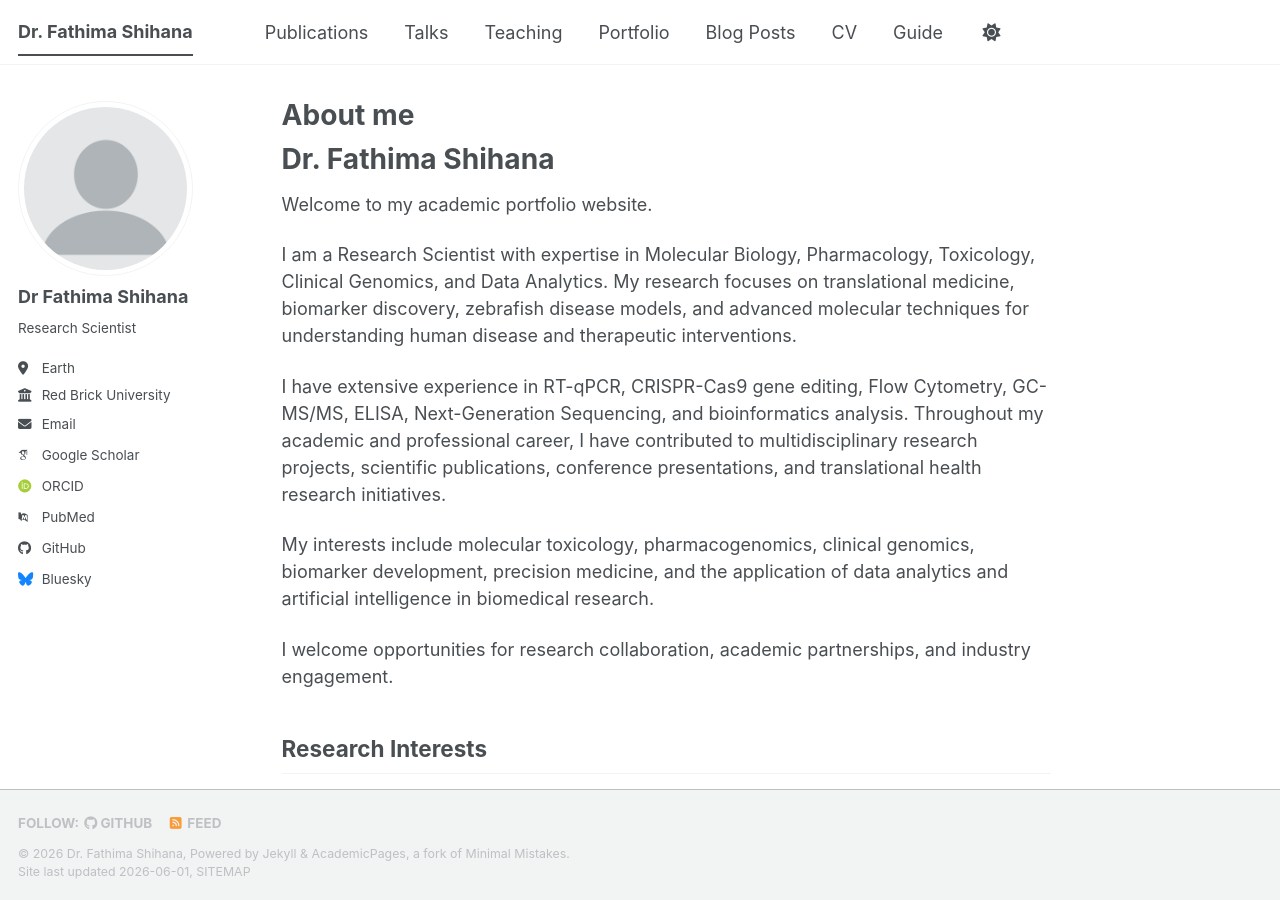
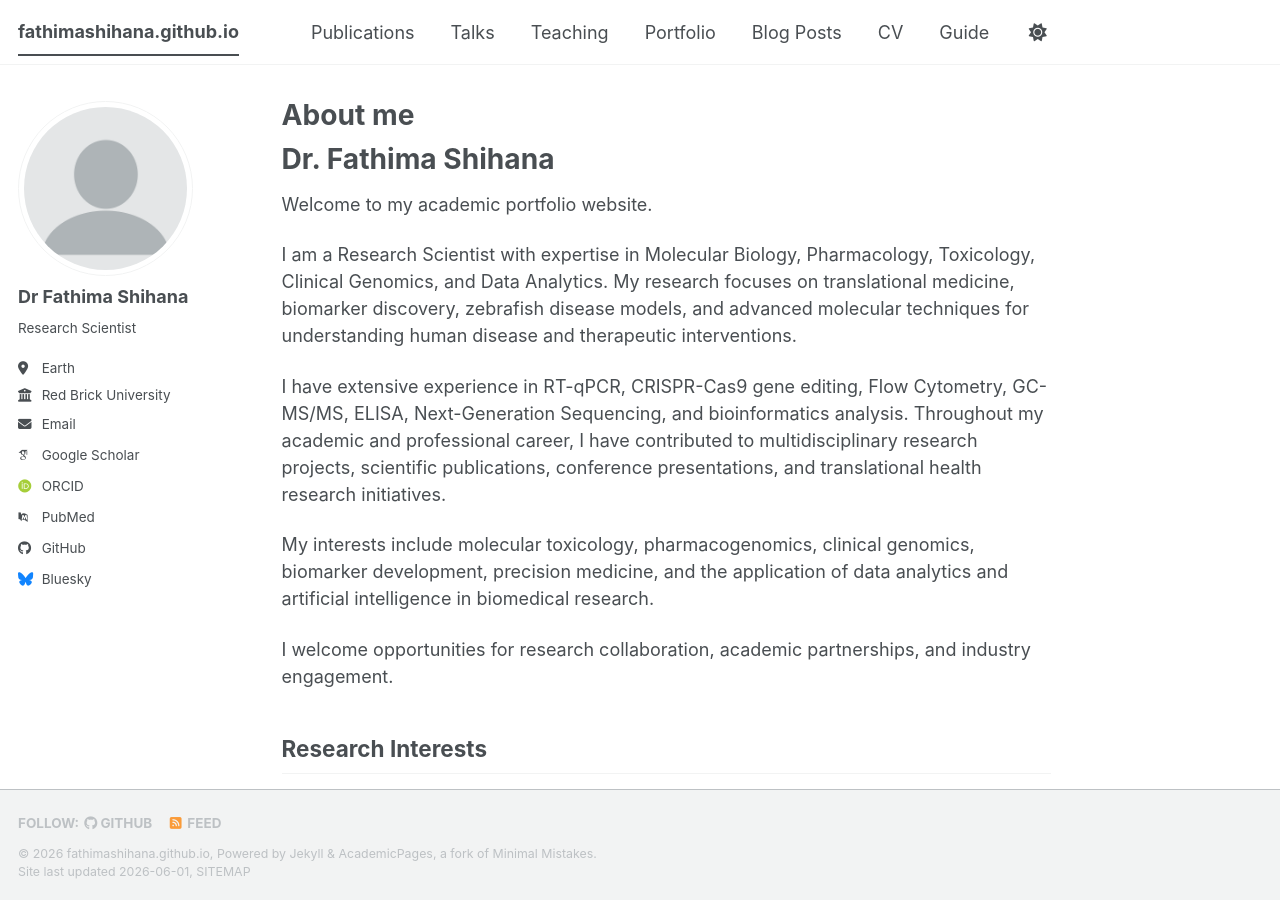
Before and after one commit to fathimashihana/fathimashihana.github.io, a Jekyll site: the page built from _pages/about.md, in a window 1280 px wide and 900 px high. Built offline with Jekyll 4.4.1, drawn with Linux system fonts in a browser that asks for light colours; some web fonts are replaced; a script bundle is joined from its source files by our own code; library files that are not in the unit come from our copies.

Commit message:
Update _config.yml

```diff
--- a/_config.yml
+++ b/_config.yml
@@ -9,8 +9,8 @@
 # Basic Site Settings
 locale                   : "en-US"
 site_theme               : "default" # The available themes options are "default", "air", "sunrise", "mint", "dirt" and "contrast"
-title                   : "Dr. Fathima Shihana"
-name                    : "Dr. Fathima Shihana"
+title                   :
+name                    :
 description             : "Research Scientist | Molecular Biology | Toxicology | Clinical Genomics | Data Analytics"
 url                     : "https://fathimashihana.github.io"
                                                            # or if you already have some other page hosted on Github then use "https://[your GitHub username].github.io/[Your Repo Name]"
```
